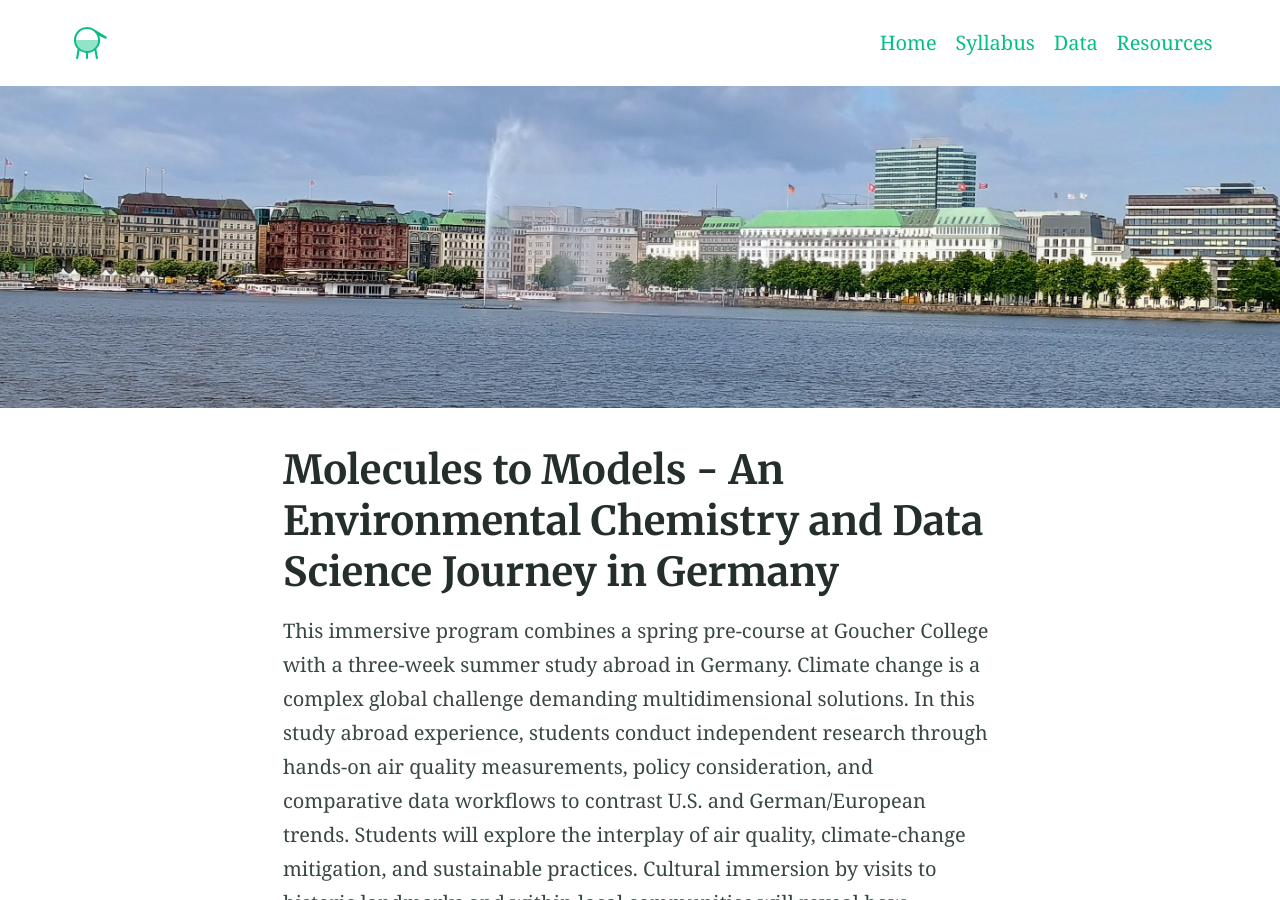
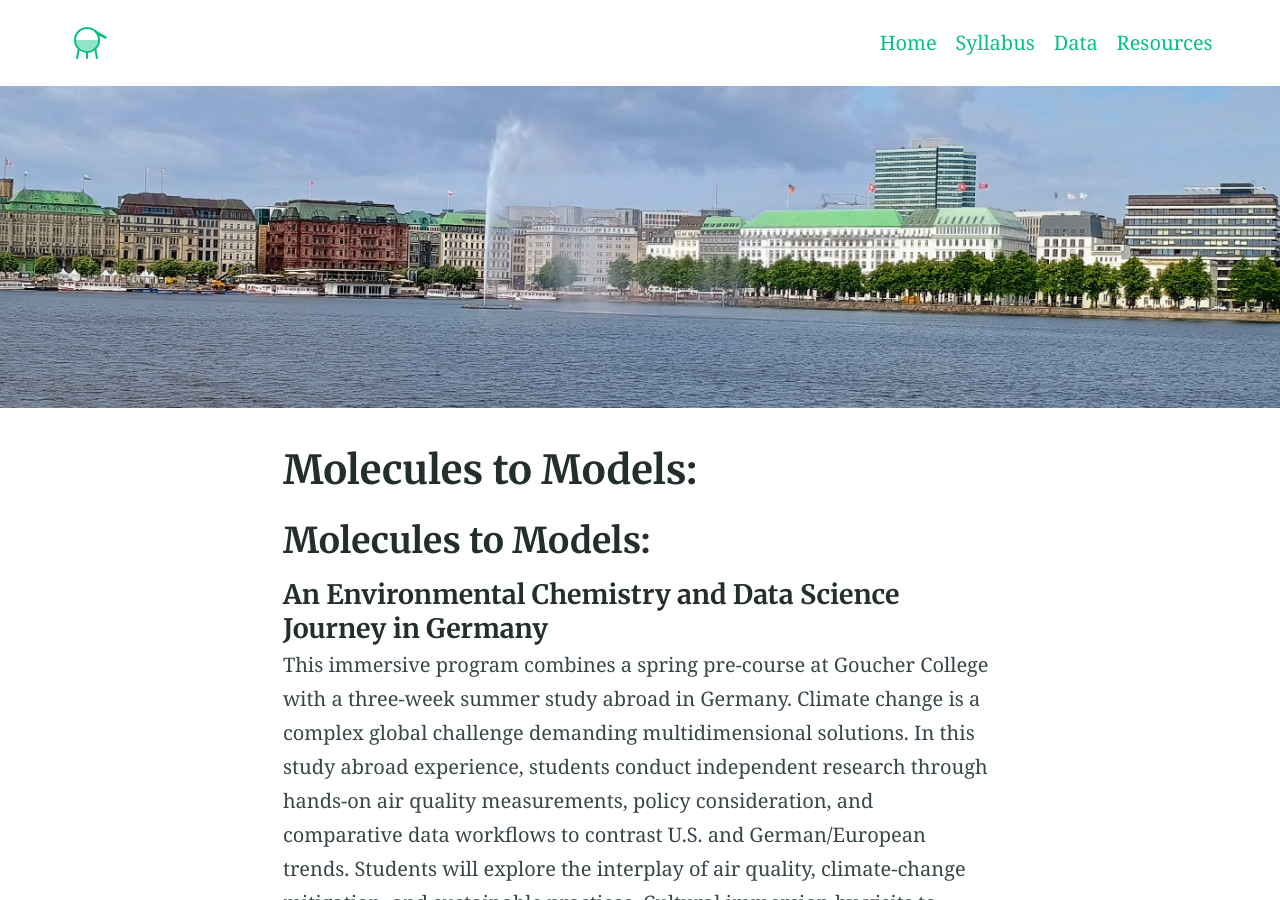
Before and after one commit to narock/germany_ica, a Jekyll site: the page built from index.md, in a window 1280 px wide and 900 px high. Built offline with Jekyll 4.4.1, drawn with Linux system fonts in a browser that asks for light colours; our own code applies the rules of GitHub Pages for plain Markdown files; part of the change alters nothing that is shown.

Commit message:
Update index.md

```diff
--- a/index.md
+++ b/index.md
@@ -1,7 +1,9 @@
 ---
-title: Molecules to Models - An Environmental Chemistry and Data Science Journey in Germany
 feature_image: "assets/images/hamburg_wide.jpg"
 ---
+
+## Molecules to Models:
+#### An Environmental Chemistry and Data Science Journey in Germany
 
 This immersive program combines a spring pre-course at Goucher College with a three-week summer study abroad in Germany. Climate change is a complex global challenge demanding multidimensional solutions. In this study abroad experience, students conduct independent research through hands-on air quality measurements, policy consideration, and comparative data workflows to contrast U.S. and German/European trends.  Students will explore the interplay of air quality, climate-change mitigation, and sustainable practices. Cultural immersion by visits to historic landmarks and within local communities will reveal how Germany’s history and values shape environmental policy and sustainable living.
 
```
